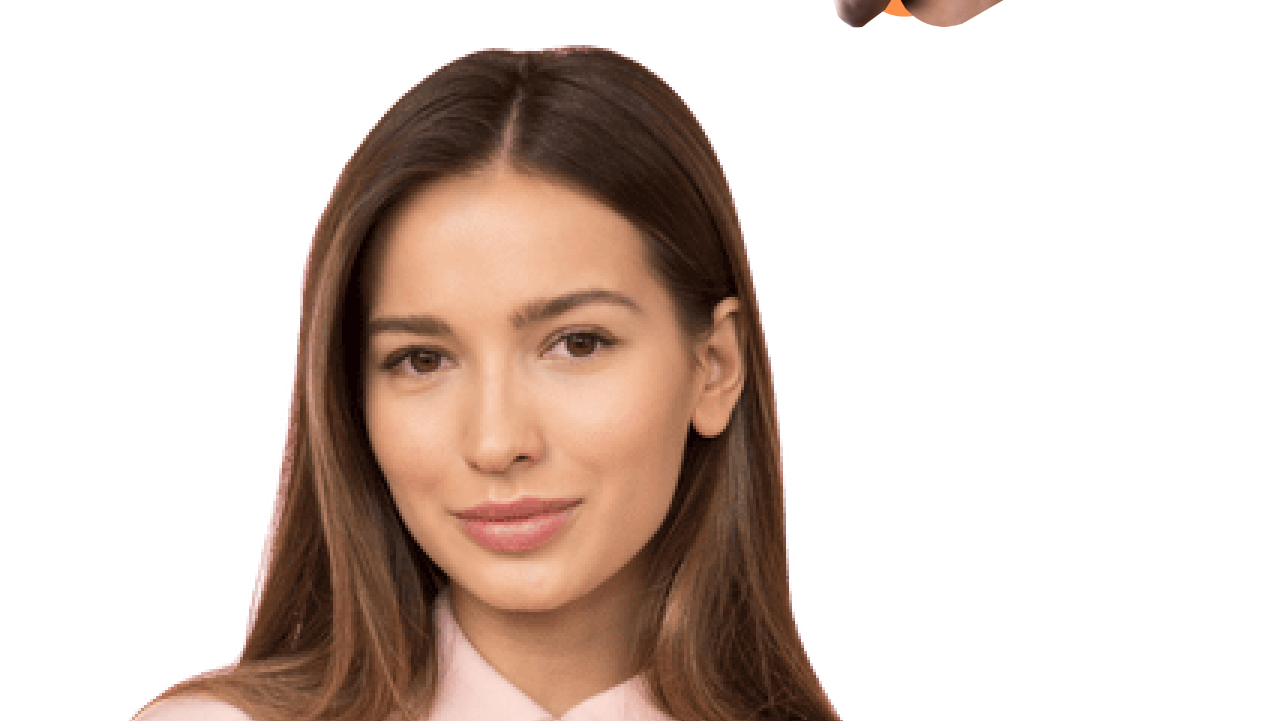
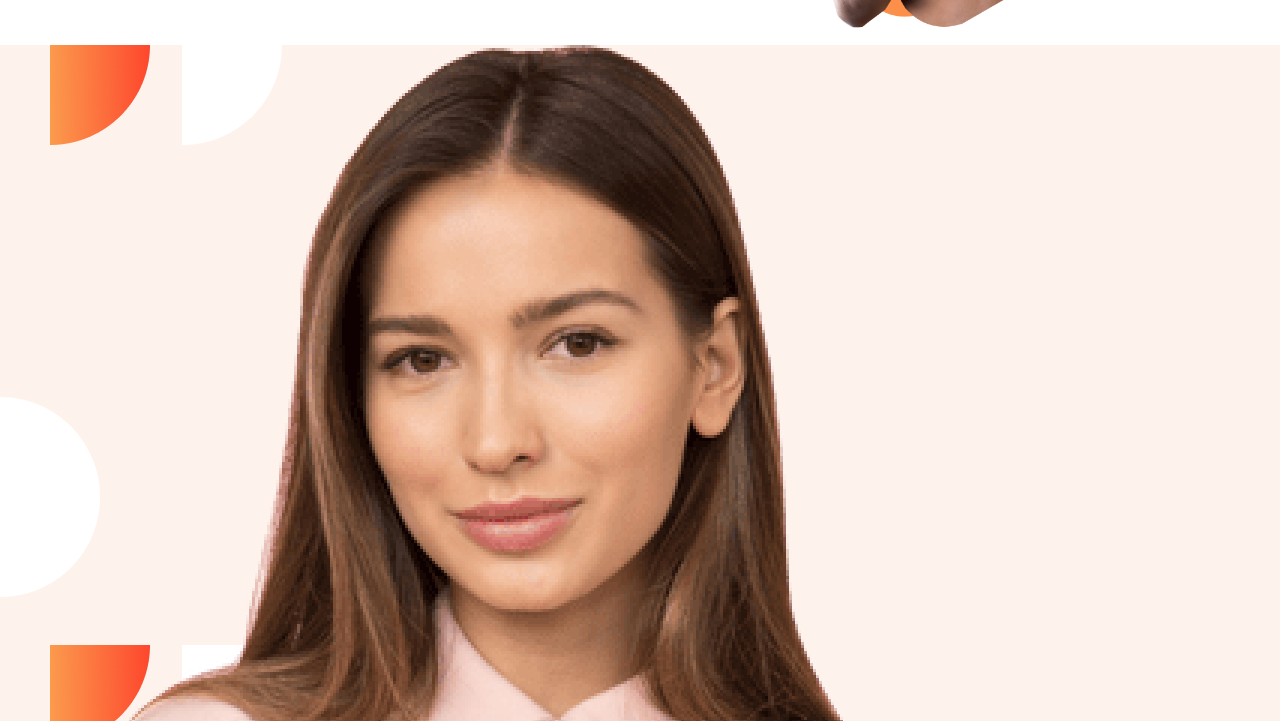
Before and after one commit to shibinkhan/food-network-main, a plain HTML site: page index.html in a window 1280 px wide. Shown: the part 459-1180 px from the top of the page. Drawn offline with Linux system fonts and the light colour scheme.

Commit message:
updating

```diff
--- a/css/style.css
+++ b/css/style.css
@@ -73,3 +73,4 @@ a:hover {
 .about-main {
 }
 .about {
+    background-image: url(../img/7.png);
```
